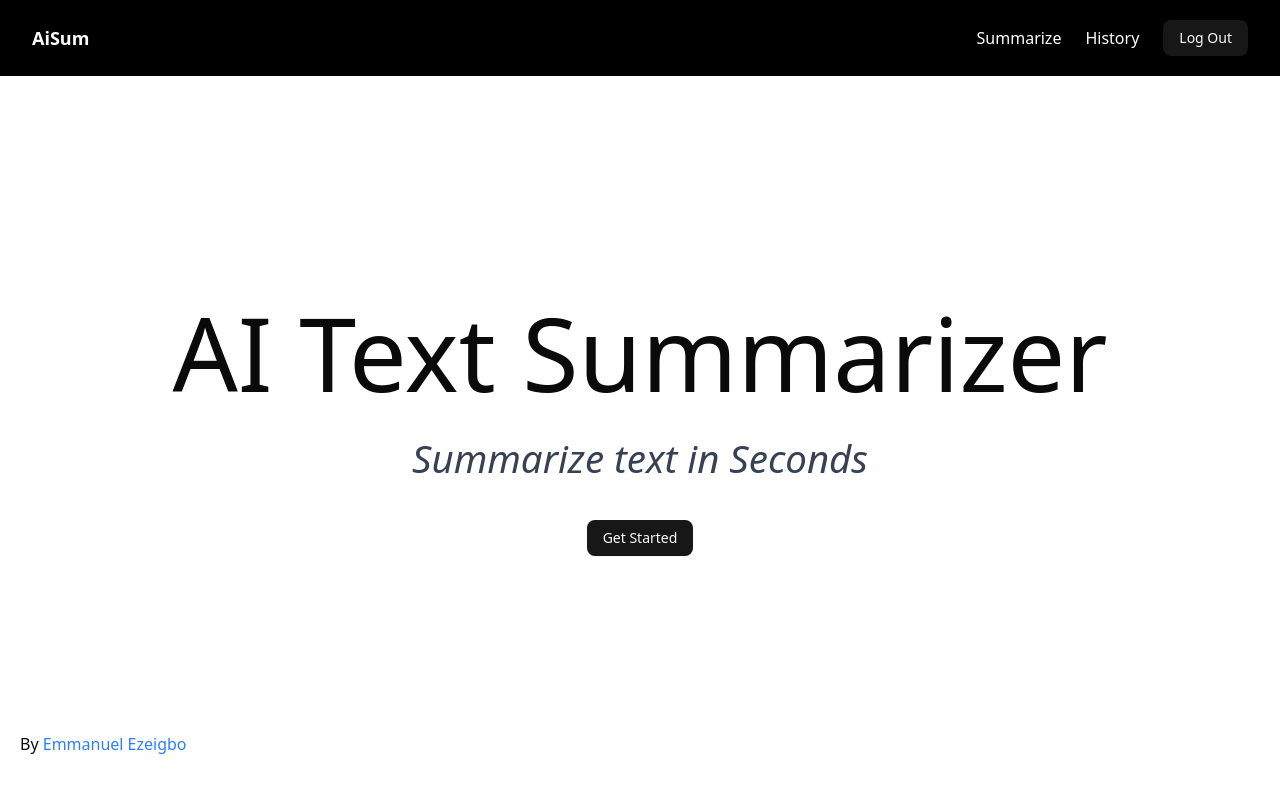
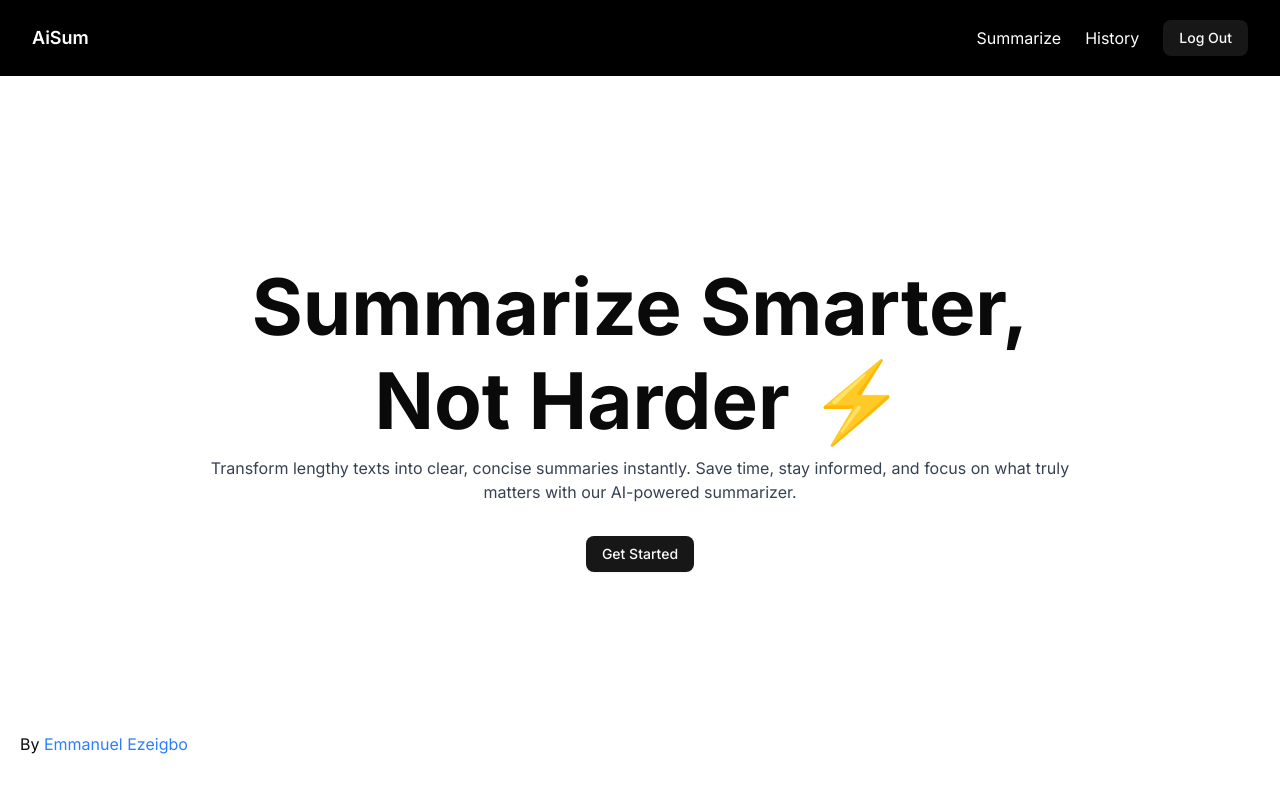
Before and after one commit to ezeigboemmanuel/AI_Text_Summarizer, a Next.js app in the folder my-app/: page / in a window 1280 px wide. Shown: the top 792 px of the page. Built offline with nearby package versions, Linux system fonts and the light colour scheme.

Commit message:
Updated Hero

```diff
--- a/my-app/app/layout.tsx
+++ b/my-app/app/layout.tsx
@@ -1,7 +1,11 @@
 import type { Metadata } from "next";
-import { Geist, Geist_Mono } from "next/font/google";
+import { Geist, Geist_Mono, Inter } from "next/font/google";
 import "./globals.css";
 import Navbar from "@/components/Navbar";
+
+const inter = Inter({
+  subsets: ["latin"],
+});
 
 const geistSans = Geist({
   variable: "--font-geist-sans",
@@ -26,7 +30,7 @@ export default function RootLayout({
   return (
     <html lang="en">
       <body
-        className={`${geistSans.variable} ${geistMono.variable} antialiased`}
+        className={`${inter.className} antialiased`}
       >
         <Navbar />
         {children}
--- a/my-app/app/summary/[text-id]/page.tsx
+++ b/my-app/app/summary/[text-id]/page.tsx
@@ -6,10 +6,10 @@ import { Tabs, TabsContent, TabsList, TabsTrigger } from "@/components/ui/tabs";
 const SummaryPage = () => {
   return (
     <div className="bg-[#f5f5f5] flex flex-col justify-center items-center px-4 md:px-12 h-[90vh]">
-              <div className="bg-white w-full h-[70vh] shadow-md rounded-2xl hidden md:flex">
+      <div className="bg-white w-full h-[70vh] shadow-md rounded-2xl hidden md:flex">
         <textarea
+          disabled
           className="w-full rounded-l-2xl p-5 resize-none md:border-r focus:outline-none"
-          placeholder='Enter or paste your text and press "Generate Summary"'
         />
 
         <textarea
--- a/my-app/components/Hero.tsx
+++ b/my-app/components/Hero.tsx
@@ -4,10 +4,14 @@ import Link from "next/link";
 
 const Hero = () => {
   return (
-    <div className="px-12 flex flex-col justify-center items-center h-[85vh] relative">
-      <h1 className="text-[8vw]">AI Text Summarizer</h1>
-      <p className="text-[3vw] text-gray-700 italic mb-8">
-        Summarize text in Seconds
+    <div className="px-4 md:px-12 flex flex-col justify-center items-center h-[85vh] relative mx-auto text-center">
+      <h1 className="text-3xl md:text-[70px] lg:text-[78px] font-bold max-w-4xl">
+        Summarize Smarter, Not Harder ⚡
+      </h1>
+      <p className="text-sm mt-2 md:text-base text-center text-gray-700 mb-8 max-w-4xl">
+        Transform lengthy texts into clear, concise summaries instantly. Save
+        time, stay informed, and focus on what truly matters with our AI-powered
+        summarizer.
       </p>
 
       <Link href="/summarize">
```
